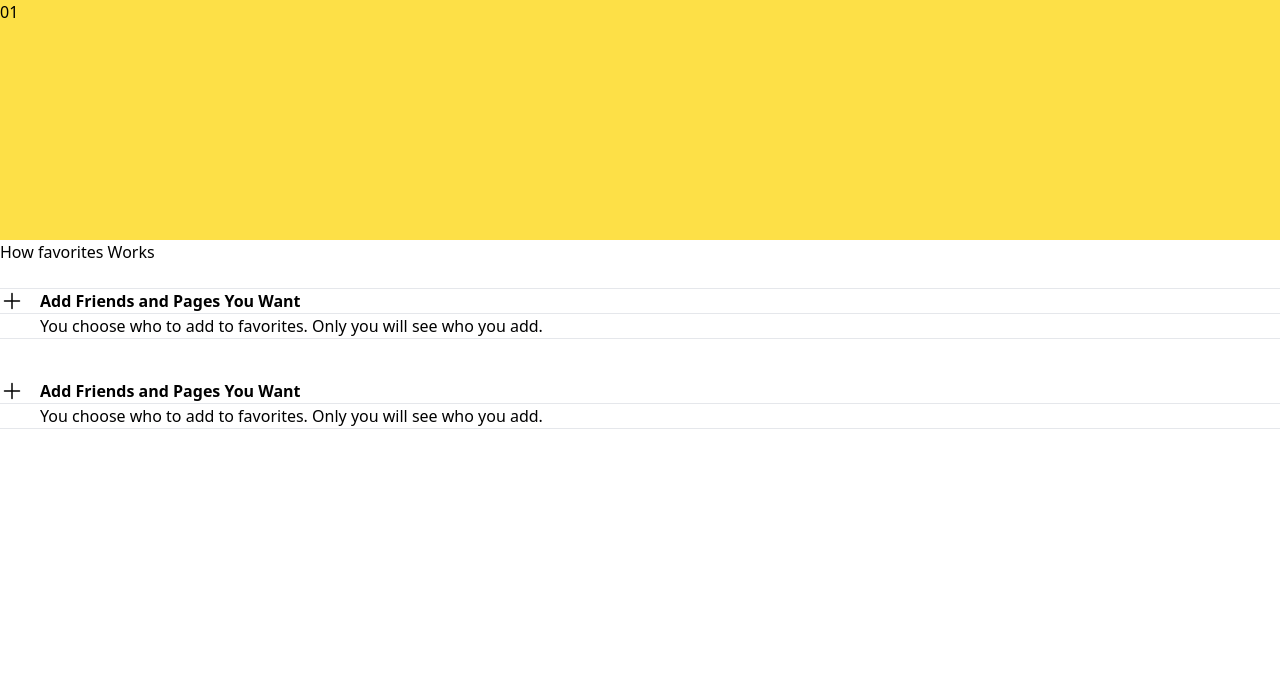
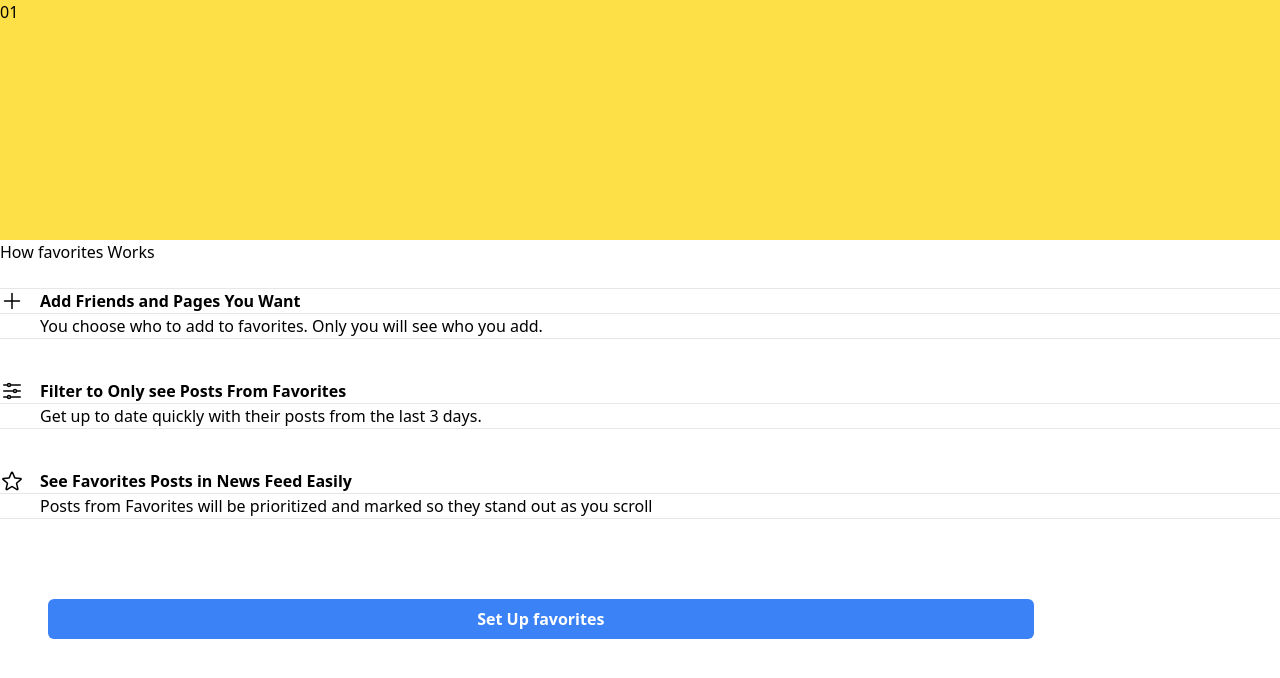
Before and after one commit to darkimpow/facebook-tailwind, a website: page index.html in a window 1280 px wide. Drawn offline with Linux system fonts and the light colour scheme.

Commit message:
g files for all 3 sections as well a blue pill button at the bottom of the page

```diff
--- a/index.html
+++ b/index.html
@@ -28,17 +28,26 @@
     <!--filter svg section 2-->
     <div class="font-bold text flex items-center pt-10">
       <svg width="100" height="100"
-       xmlns="http://www.w3.org/2000/svg" fill="none" viewBox="0 0 24 24" stroke-width="1.5" stroke="currentColor" class="w-6 h-6">
-        <path stroke-linecap="round" stroke-linejoin="round" d="M12 4.5v15m7.5-7.5h-15" />
+        xmlns="http://www.w3.org/2000/svg" fill="none" viewBox="0 0 24 24" stroke-width="1.5" stroke="currentColor" class="w-6 h-6">
+        <path stroke-linecap="round" stroke-linejoin="round" d="M10.5 6h9.75M10.5 6a1.5 1.5 0 11-3 0m3 0a1.5 1.5 0 10-3 0M3.75 6H7.5m3 12h9.75m-9.75 0a1.5 1.5 0 01-3 0m3 0a1.5 1.5 0 00-3 0m-3.75 0H7.5m9-6h3.75m-3.75 0a1.5 1.5 0 01-3 0m3 0a1.5 1.5 0 00-3 0m-9.75 0h9.75" />
       </svg>
-      <h2 class="pl-4">Add Friends and Pages You Want</h2>
+      <h2 class="pl-4">Filter to Only see Posts From Favorites</h2>
     </div>
-    <p class="pl-10">You choose who to add to favorites. Only you will see who you add.</p>
-
-
-    <div>
-
-
+    <p class="pl-10">Get up to date quickly with their posts from the last 3 days.</p>
+    <!--Star svg, section 3-->
+    <div class="font-bold text flex items-center pt-10">
+      <svg width="100" height="100"
+         xmlns="http://www.w3.org/2000/svg" fill="none" viewBox="0 0 24 24" stroke-width="1.5" stroke="currentColor" class="w-6 h-6">
+        <path stroke-linecap="round" stroke-linejoin="round" d="M11.48 3.499a.562.562 0 011.04 0l2.125 5.111a.563.563 0 00.475.345l5.518.442c.499.04.701.663.321.988l-4.204 3.602a.563.563 0 00-.182.557l1.285 5.385a.562.562 0 01-.84.61l-4.725-2.885a.563.563 0 00-.586 0L6.982 20.54a.562.562 0 01-.84-.61l1.285-5.386a.562.562 0 00-.182-.557l-4.204-3.602a.563.563 0 01.321-.988l5.518-.442a.563.563 0 00.475-.345L11.48 3.5z" />
+      </svg>
+      <h2 class="pl-4">See Favorites Posts in News Feed Easily</h2>
     </div>
+    <p class="pl-10">Posts from Favorites will be prioritized and marked so they stand out as you scroll</p>
+    <!--button centering-->
+  <div class="pl-12 pt-20">
+    <button class="bg-blue-500 hover:bg-blue-700 text-white font-bold py-2 px-4 rounded-md w-4/5 ">
+      Set Up favorites
+    </button>
+  </div>
   </body>
 </html>
```
Also changed, not shown: dist/output.css, fb.svg (added).
